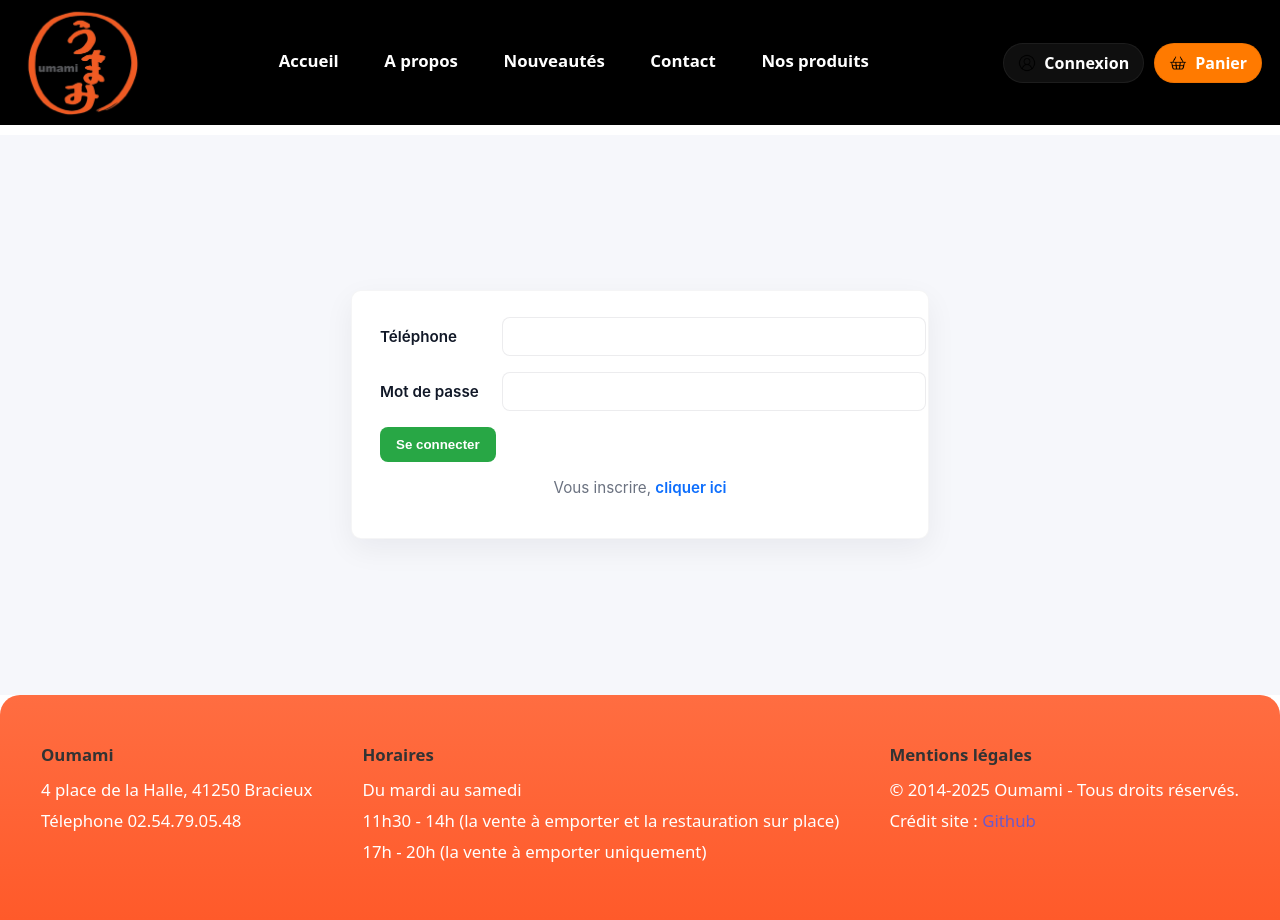
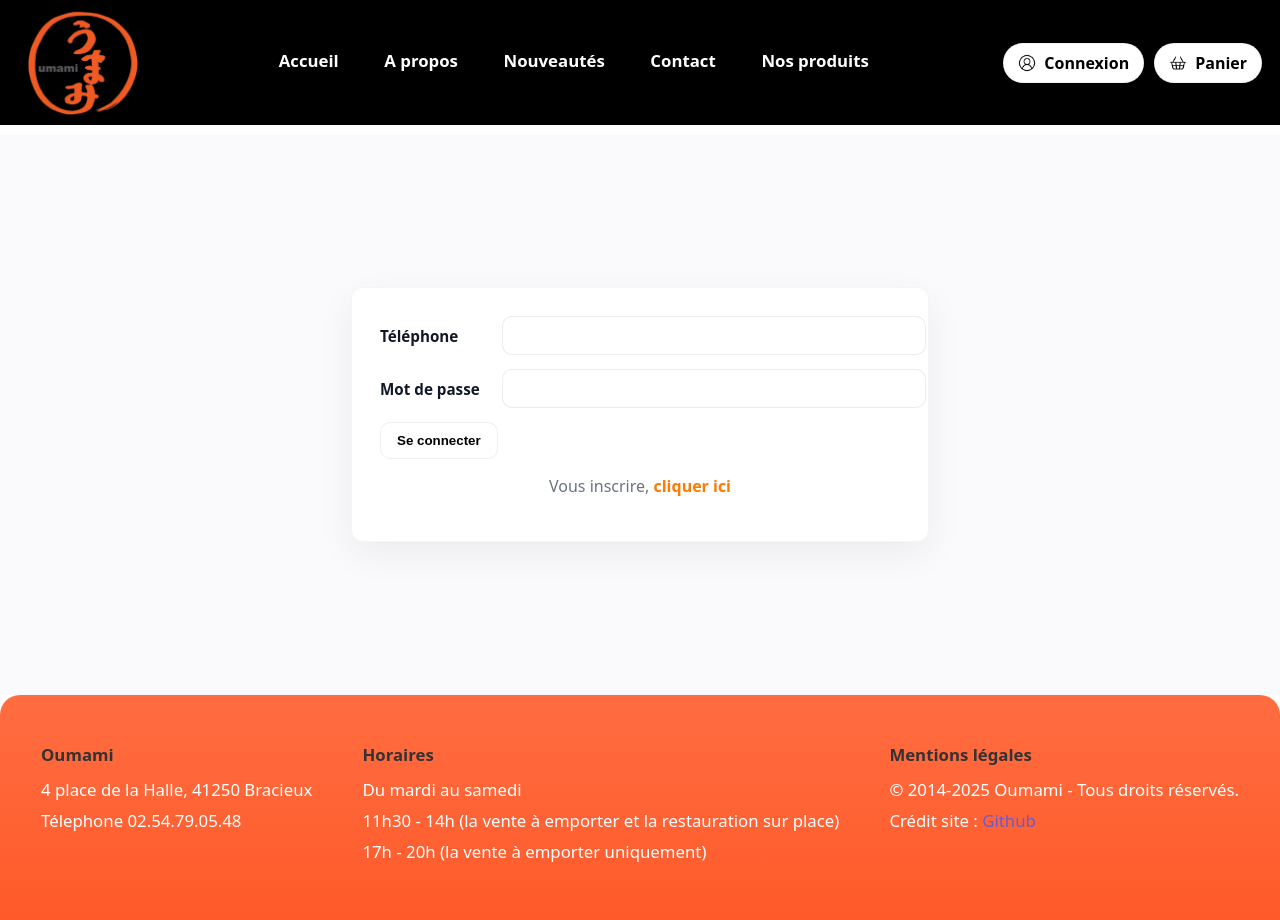
Before and after one commit to nathan2612/Projet_FI_Groupe_17, a Flask app: page /connexion/ in a window 1280 px wide. Run offline with Flask 3, Linux system fonts and the light colour scheme; parts of the project's set-up code (start-up, migrations or seed data) failed here and were passed over.

Commit message:
changement du style des pages connexion,inscription et des boutons dans la base

```diff
--- a/monApp/static/connexion.css
+++ b/monApp/static/connexion.css
@@ -1,96 +1,134 @@
-/* ==================================================
-   Connexion page styles — clean, responsive, no Bootstrap
-   Apply to the existing HTML structure (form-horizontal)
-   ================================================== */
+/* Connexion page — site-aligned styles
+   Scoped under .login-page-specific to avoid global collisions
+*/
 
-:root{
-    --bg: #f6f7fb;
+:root {
+    --primary: #ff7a00;
+    --primary-dark: #ff6d41;
+    --bg: #fafafc;
     --card: #ffffff;
     --muted: #6b7280;
-    --accent: #0d6efd; /* blue */
-    --success: #28a745;
-    --error: #d9534f;
-    --radius: 10px;
+    --text: #111827;
+    --radius: 12px;
 }
 
-/* Page container centered */
-.login-page-specific{
+.login-page-specific {
     min-height: 70vh;
-    display:flex;
-    align-items:center;
-    justify-content:center;
-    padding:2rem 1rem;
+    display: flex;
+    align-items: center;
+    justify-content: center;
+    padding: 3rem 1rem;
     background: var(--bg);
-    font-family: Inter, system-ui, -apple-system, 'Segoe UI', Roboto, 'Helvetica Neue', Arial;
-    color: #111827;
     box-sizing: border-box;
 }
 
-.login-form-container{
-    width:100%;
-    max-width:520px;
+.login-form-container {
+    width: 100%;
+    max-width: 520px;
     background: var(--card);
     border-radius: var(--radius);
-    box-shadow: 0 10px 30px rgba(15,23,42,0.06);
-    border: 1px solid rgba(15,23,42,0.04);
-    padding: 26px 28px;
+    box-shadow: 0 12px 36px rgba(0,0,0,0.06);
+    border: 1px solid rgba(0,0,0,0.04);
+    padding: 28px;
 }
 
-/* Form layout that mimics Bootstrap's horizontal form
-   without requiring Bootstrap CSS. */
-.form-horizontal .form-group{
-    display:flex;
-    align-items:flex-start;
-    gap:12px;
-    margin-bottom:16px;
-}
-.form-horizontal .form-group.row{
-    align-items:center;
+.login-form-container h2 {
+    margin: 0 0 12px 0;
+    font-size: 1.25rem;
+    color: var(--text);
 }
 
-.col-sm-2{ flex: 0 0 110px; max-width:110px; }
-.control-label{ font-weight:600; color:#111827; font-size:0.95rem; }
-.col-sm-10{ flex:1 1 auto; }
+/* Horizontal form layout (desktop) but stacks on mobile */
+.login-page-specific .form-horizontal .form-group {
+    display: flex;
+    gap: 12px;
+    align-items: flex-start;
+    margin-bottom: 14px;
+}
+.login-page-specific .form-horizontal .form-group.row {
+    align-items: center;
+}
+
+.login-page-specific .col-sm-2 { flex: 0 0 110px; max-width: 110px; }
+.login-page-specific .control-label { font-weight: 700; color: var(--text); font-size: 0.95rem; }
+.login-page-specific .col-sm-10 { flex: 1 1 auto; min-width: 0; }
 
 /* Inputs */
-.form-control, input.form-control, textarea.form-control{
-    width:100%;
-    padding:10px 12px;
-    border-radius:8px;
-    border:1px solid rgba(15,23,42,0.08);
+.login-page-specific .form-control,
+.login-page-specific input.form-control,
+.login-page-specific textarea.form-control {
+    width: 100%;
+    padding: 10px 12px;
+    border-radius: 10px;
+    border: 1px solid rgba(15,23,42,0.08);
     background: #fff;
-    font-size:0.95rem;
-    color: #111827;
-    box-shadow: inset 0 1px 0 rgba(255,255,255,0.6);
+    font-size: 0.95rem;
+    color: var(--text);
 }
-.form-control:focus{ outline:none; border-color: var(--accent); box-shadow: 0 0 0 4px rgba(13,110,253,0.08); }
-
-.field-errors{ color: var(--error); font-size:0.88rem; margin-top:6px; }
-
-/* Submit button */
-.btn{ display:inline-flex; align-items:center; justify-content:center; gap:8px; cursor:pointer; }
-.btn-success{ background: var(--success); color:#fff; border:none; padding:10px 16px; border-radius:8px; font-weight:700; }
-.btn-success:hover{ background:#218838; transform:translateY(-1px); }
-
-/* small helper text */
-.login-form-info{ text-align:center; margin-top:10px; font-size:0.95rem; color:var(--muted); }
-.signup-link{ color:var(--accent); font-weight:600; text-decoration:none; }
-.signup-link:hover{ text-decoration:underline; }
-
-/* Mobile: stack labels above inputs */
-@media (max-width:680px){
-    .form-horizontal .form-group{ flex-direction:column; align-items:stretch; }
-    .col-sm-2{ max-width:none; width:100%; }
-    .col-sm-10{ width:100%; }
-    .login-form-container{ padding:20px; }
+.login-page-specific .form-control:focus {
+    outline: none;
+    border-color: var(--primary);
+    box-shadow: 0 0 0 6px rgba(255,122,0,0.08);
 }
 
-/* Accessibility: focus-visible styles */
-.form-control:focus-visible{ outline: 2px solid rgba(13,110,253,0.14); outline-offset:2px; }
+.login-page-specific .field-errors {
+    color: #d9534f;
+    font-size: 0.88rem;
+    margin-top: 6px;
+}
 
-/* compatibility for previous custom classes */
-.login-form-input{ composes: form-control; }
-.login-form-button{ composes: btn btn-success; width:100%; padding:12px; border-radius:8px; }
+/* Submit button styled like site: white -> orange on hover */
+.login-page-specific .btn {
+    display: inline-flex;
+    align-items: center;
+    justify-content: center;
+    gap: 8px;
+    cursor: pointer;
+}
+.login-page-specific .btn-success,
+.login-page-specific input[type="submit"].btn-success {
+    background: #ffffff;
+    color: #000;
+    padding: 10px 16px;
+    border-radius: 10px;
+    border: 1px solid rgba(0,0,0,0.06);
+    font-weight: 700;
+    transition: background 160ms ease, color 160ms ease, transform 120ms ease, box-shadow 160ms ease;
+}
+.login-page-specific .btn-success:hover,
+.login-page-specific input[type="submit"].btn-success:hover {
+    background: var(--primary-dark);
+    color: #fff;
+    transform: translateY(-2px);
+    box-shadow: 0 12px 30px rgba(255,109,65,0.14);
+}
 
-/* Ensure error text under inputs uses same layout spacing */
-.form-group .field-errors{ margin-left:0; }
+.login-form-info { text-align: center; margin-top: 10px; color: var(--muted); }
+.login-form-info .signup-link { color: var(--primary); font-weight: 700; text-decoration: none; }
+.login-form-info .signup-link:hover { text-decoration: underline; }
+
+/* Mobile stacking */
+@media (max-width: 680px) {
+    .login-page-specific .form-horizontal .form-group { flex-direction: column; align-items: stretch; }
+    .login-page-specific .col-sm-2 { max-width: none; width: 100%; }
+    .login-page-specific .col-sm-10 { width: 100%; }
+    .login-form-container { padding: 18px; }
+}
+
+/* Accessibility */
+.login-page-specific .form-control:focus-visible { outline: 3px solid rgba(255,122,0,0.14); outline-offset: 2px; }
+
+/* Compatibility helpers (non-invasive) */
+.login-page-specific .login-form-input { /* duplicate visual of .form-control */
+    width: 100%;
+    padding: 10px 12px;
+    border-radius: 10px;
+    border: 1px solid rgba(15,23,42,0.08);
+    background: #fff;
+    font-size: 0.95rem;
+    color: var(--text);
+}
+.login-page-specific .login-form-button { width: 100%; display: inline-flex; justify-content:center; padding:10px 16px; border-radius:10px; }
+
+/* ensure spacing under errors */
+.login-page-specific .form-group .field-errors { margin-left: 0; }
--- a/monApp/static/style.css
+++ b/monApp/static/style.css
@@ -95,26 +95,17 @@ body {
     padding: 8px 14px;
     border-radius: 999px;
     font-weight: 700;
-    color: #fff;
-    background: rgba(255,255,255,0.06);
-    border: 1px solid rgba(255,255,255,0.06);
-    transition: background 160ms ease, transform 120ms ease, box-shadow 160ms ease;
+    color: #000;
+    background: #ffffff;
+    border: 1px solid rgba(0,0,0,0.06);
+    transition: background 160ms ease, transform 120ms ease, box-shadow 160ms ease, color 160ms ease;
 }
 .btn-connexion:hover,
 .btn-panier:hover {
-    background: #fff;
-    color: #000;
+    background: #ff6d41; /* match btn-commander hover */
+    color: #ffffff;
     transform: translateY(-2px);
     box-shadow: 0 8px 20px rgba(0,0,0,0.2);
-}
-.btn-panier {
-    background: #ff7a00; /* use theme primary color */
-    color: white;
-    border: 1px solid rgba(0,0,0,0.06);
-}
-.btn-panier:hover {
-    background: #e55a00;
-    color: #fff;
 }
 
 .icon {
@@ -158,26 +149,17 @@ body {
     padding: 8px 14px;
     border-radius: 999px;
     font-weight: 700;
-    color: #fff;
-    background: rgba(255,255,255,0.06);
-    border: 1px solid rgba(255,255,255,0.06);
-    transition: background 160ms ease, transform 120ms ease, box-shadow 160ms ease;
+    color: #000;
+    background: #ffffff;
+    border: 1px solid rgba(0,0,0,0.06);
+    transition: background 160ms ease, transform 120ms ease, box-shadow 160ms ease, color 160ms ease;
 }
 .navbar-complet .nav-actions a.btn-connexion:hover,
 .navbar-complet .nav-actions a.btn-panier:hover {
-    background: #fff;
-    color: #000;
+    background: #ff6d41;
+    color: #fff;
     transform: translateY(-2px);
     box-shadow: 0 8px 20px rgba(0,0,0,0.2);
-}
-.navbar-complet .nav-actions a.btn-panier {
-    background: #ff7a00;
-    color: white;
-    border: 1px solid rgba(0,0,0,0.06);
-}
-.navbar-complet .nav-actions a.btn-panier:hover {
-    background: #e55a00;
-    color: #fff;
 }
 
 
```
Also changed, not shown: monApp/static/inscription.css (+88 -93 lines).
